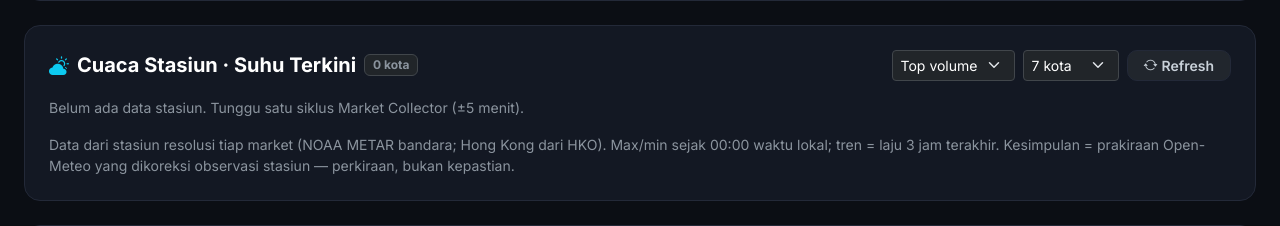
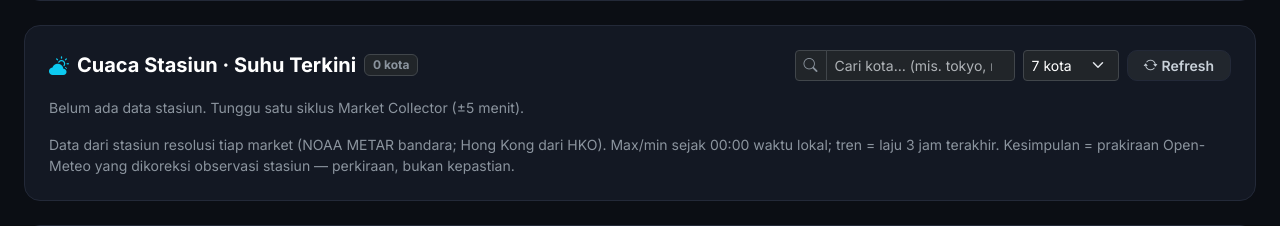
Before and after one commit to KharismadinaHM/paper-trading, a FastAPI app: page / in a window 1280 px wide. Shown: the part 1043-1269 px from the top of the page. Run offline with FastAPI, Linux system fonts and the light colour scheme; data comes from the database, SQL or seed files in the repository; data that the repository does not hold is empty; parts of the project's set-up code (start-up, migrations or seed data) failed here and were passed over; some libraries are stand-ins or nearby versions.

Commit message:
feat: city search with autocomplete for dashboard current station weather
Co-Authored-By: Claude Opus 5.5 <noreply@anthropic.com>

```diff
--- a/app/dashboard.py
+++ b/app/dashboard.py
@@ -214,10 +214,11 @@ def get_recommendation_schedule_api(limit: int = 10):
 def get_current_weather_api(limit: int = 7, city: Optional[str] = None):
     """
     Cuaca terkini di stasiun resolusi market suhu (NOAA METAR / HKO): kota top volume (`limit`, maks 20)
-    atau satu kota (`city`), dengan kondisi, tren °/jam, max/min hari ini, perkiraan & kesimpulan.
+    atau hasil pencarian kota (`city`: nama, alias, atau sebagian nama), dengan kondisi, tren °/jam,
+    max/min hari ini, perkiraan & kesimpulan.
     """
     from app.paper_service import get_current_weather
-    return get_current_weather(limit=max(1, min(limit, 20)), city=city or None)
+    return get_current_weather(limit=max(1, min(limit if not city else max(limit, 10), 20)), city=city or None)
 
 
 @app.get("/api/autotrade", dependencies=[Depends(require_auth)])
--- a/app/paper_service.py
+++ b/app/paper_service.py
@@ -694,11 +694,27 @@ def match_city(query: str, cities) -> Optional[str]:
     return sorted(matches, key=len)[0] if matches else None
 
 
+def search_cities(query: str, cities, rank: Optional[Dict[str, int]] = None) -> List[str]:
+    """
+    Pencarian kota untuk dashboard: nama persis / alias (nyc, hk) → satu kota; selain itu semua kota yang
+    namanya memuat teks pencarian, urut volume market (terbesar dulu) lalu abjad.
+    """
+    exact = match_city(query, cities)
+    q = " ".join(str(query or "").split()).lower()
+    if not q:
+        return []
+    if exact is not None and (exact.lower() == q or q not in exact.lower()):
+        return [exact]  # persis atau alias
+    rank = rank or {}
+    matches = [c for c in cities if q in c.lower()]
+    return sorted(matches, key=lambda c: (rank.get(c, 10_000), c))
+
+
 def get_current_weather(limit: int = 7, city: Optional[str] = None,
                         now: Optional[datetime] = None) -> Dict[str, Any]:
     """
     Cuaca terkini di stasiun resolusi market suhu (NOAA METAR / HKO) untuk kota top volume, atau satu
-    kota bila `city` diisi: suhu sekarang, max/min sejak 00:00 lokal, kondisi, tren °/jam, perkiraan
+    beberapa kota hasil pencarian `city` (nama/alias/sebagian nama, maks `limit`): suhu sekarang, max/min sejak 00:00 lokal, kondisi, tren °/jam, perkiraan
     & kesimpulan. {"cities": [semua kota berstasiun], "items": [...], "not_found": bool}
     """
     from datetime import timedelta
@@ -712,11 +728,11 @@ def get_current_weather(limit: int = 7, city: Optional[str] = None,
     ranking = [r["city"] for r in get_city_volume_summary(limit=0, now=now)]
     rank = {c: i for i, c in enumerate(ranking, start=1)}
     if city:
-        matched = match_city(city, stations)
-        if matched is None:
+        selected = search_cities(city, stations, rank)[:max(limit, 1)]
+        result["query"] = city
+        if not selected:
             result["not_found"] = True
             return result
-        selected = [matched]
     else:
         selected = [c for c in ranking if c in stations][:limit] if ranking else sorted(stations)[:limit]
     fetch_metar_observations(stations[c]["station"] for c in selected)  # satu request untuk semua stasiun
--- a/app/templates/dashboard.html
+++ b/app/templates/dashboard.html
@@ -946,10 +946,15 @@
                     <span class="badge bg-dark text-muted-poly border border-secondary-subtle" id="stationWeatherCount">-</span>
                 </div>
                 <div class="d-flex align-items-center gap-2 flex-wrap">
-                    <select class="form-select form-select-sm bg-dark text-white border-secondary-subtle w-auto" id="stationWeatherCity"
-                            onchange="onStationWeatherChange()" aria-label="Pilih kota">
-                        <option value="">Top volume</option>
-                    </select>
+                    <form class="d-flex align-items-center gap-1" onsubmit="event.preventDefault(); onStationWeatherChange();" role="search">
+                        <div class="input-group input-group-sm" style="width: 220px;">
+                            <span class="input-group-text bg-dark border-secondary-subtle text-muted-poly"><i class="bi bi-search"></i></span>
+                            <input type="search" class="form-control bg-dark text-white border-secondary-subtle" id="stationWeatherCity"
+                                   list="stationWeatherCityList" placeholder="Cari kota… (mis. tokyo, nyc)" autocomplete="off"
+                                   aria-label="Cari kota" onchange="onStationWeatherChange()" oninput="if (!this.value) onStationWeatherChange()">
+                        </div>
+                        <datalist id="stationWeatherCityList"></datalist>
+                    </form>
                     <select class="form-select form-select-sm bg-dark text-white border-secondary-subtle w-auto" id="stationWeatherLimit"
                             onchange="onStationWeatherChange()" aria-label="Jumlah kota">
                         <option value="4">4 kota</option>
@@ -1511,7 +1516,9 @@
             if (timerText) timerText.textContent = `${countdown}s`;
             if (countdown <= 0) {
                 // Tunda reload saat pengguna sedang membaca detail wallet atau mengetik alamat
-                const typing = (document.getElementById('walletAddressInput') || {}).value;
+                const active = document.activeElement;
+                const typing = (document.getElementById('walletAddressInput') || {}).value
+                    || (active && active.id === 'stationWeatherCity');
                 if (window.pauseAutoReload || typing) { countdown = 30; return; }
                 window.location.reload();
             }
@@ -2240,22 +2247,22 @@
             const citySel = document.getElementById('stationWeatherCity');
             const limitSel = document.getElementById('stationWeatherLimit');
             if (!container) return;
-            const city = citySel.value;
+            const city = citySel.value.trim();
             const params = new URLSearchParams({ limit: limitSel.value });
             if (city) params.set('city', city);
             try {
                 const res = await fetch('/api/weather/current?' + params.toString());
                 if (!res.ok) throw new Error('Failed');
                 const data = await res.json();
-                const known = new Set([...citySel.options].map(o => o.value));
-                for (const c of data.cities || []) {
-                    if (!known.has(c)) citySel.add(new Option(c, c));
+                const list = document.getElementById('stationWeatherCityList');
+                if (list && list.options.length !== (data.cities || []).length) {
+                    list.innerHTML = (data.cities || []).map(c => `<option value="${escapeHtml(c)}"></option>`).join('');
                 }
-                if (city && citySel.value !== city) citySel.value = city;
-                limitSel.disabled = !!citySel.value;
-                if (badge) badge.textContent = `${data.items.length} kota`;
+                limitSel.disabled = !!city;
+                if (badge) badge.textContent = city ? `${data.items.length} hasil` : `${data.items.length} kota`;
                 if (data.not_found) {
-                    container.innerHTML = '<div class="col-12 small text-muted-poly">Kota tidak ditemukan di market suhu.</div>';
+                    container.innerHTML = `<div class="col-12 small text-muted-poly">Kota "${escapeHtml(city)}" tidak ditemukan di market suhu.
+                        Coba nama lain (mis. <i>new york</i>, <i>hong kong</i>) atau pilih dari saran saat mengetik.</div>`;
                 } else if (!data.items.length) {
                     container.innerHTML = '<div class="col-12 small text-muted-poly">Belum ada data stasiun. Tunggu satu siklus Market Collector (±5 menit).</div>';
                 } else {
@@ -2273,10 +2280,7 @@
             const limitSel = document.getElementById('stationWeatherLimit');
             if (!citySel || !limitSel) return;
             if (prefs.limit && [...limitSel.options].some(o => o.value === String(prefs.limit))) limitSel.value = String(prefs.limit);
-            if (prefs.city) {
-                citySel.add(new Option(prefs.city, prefs.city));
-                citySel.value = prefs.city;
-            }
+            if (prefs.city) citySel.value = prefs.city;
             fetchStationWeather();
         }
 
```
Also changed, not shown: tests/test_live_market_data.py (+12 -0 lines).
